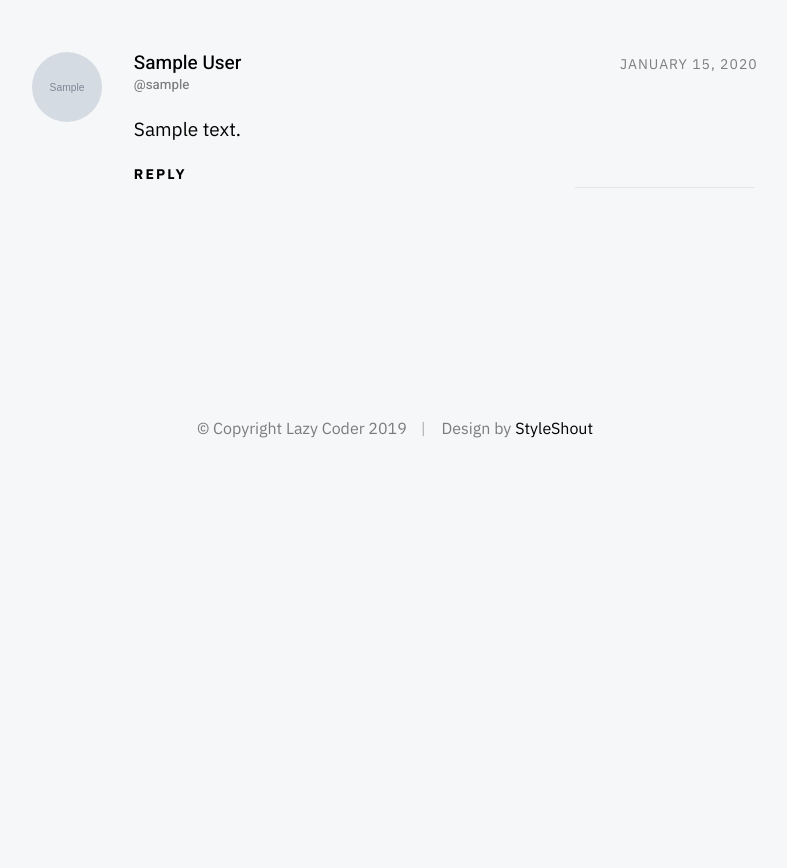
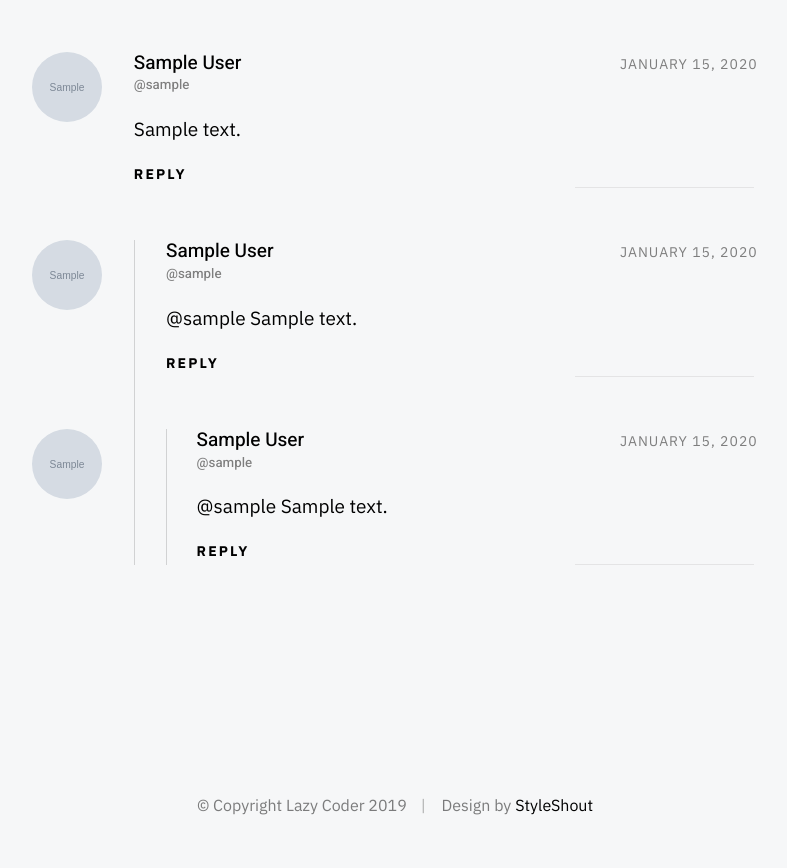
Before and after one commit to fadingreality1/Lazy_coder, a Django app: template templates/blog/post.html in a window 1280 px wide. Shown: the part 1062-1930 px from the top of the page, without its empty margins (355-1142 px from the left). Before the commit the page ends 1500 px from the top, so only its background shows below. Run offline with Django 3.2, Linux system fonts and the light colour scheme; the template is opened without the code that fills it: most values are stand-ins (such as "Sample title", 1, 10 or a date in 2020); grey boxes marked "Sample" are stand-in pictures.

Commit message:
finally i've achived the comment

```diff
--- a/blog/models.py
+++ b/blog/models.py
@@ -28,7 +28,7 @@ class Comment(models.Model):
     date_posted = models.DateTimeField(default=timezone.now)
     content = models.TextField()
     # ! parent comment
-    parent = models.ForeignKey('self', on_delete=models.CASCADE, null=True)
+    parent = models.ForeignKey('self', on_delete=models.CASCADE, null=True, related_name='replies')
 
     def __str__(self):
-        return f'{self.content[:200] } :: {self.user}'
+        return f'{self.content[:200] } :: {self.parent}'
--- a/blog/views.py
+++ b/blog/views.py
@@ -14,7 +14,7 @@ def home(req):
 def post(req, slug):
     try:
         post = Post.objects.get(slug = slug)
-        comments = Comment.objects.filter(post = post).order_by('-date_posted')
+        comments = Comment.objects.filter(Q(post = post) & Q(parent = None)).order_by('-date_posted')
     except:
         messages.error(req, f"No such page exists for '{slug.replace('-', ' ')}'.")
         return redirect("home")
--- a/templates/blog/comment/comments.html
+++ b/templates/blog/comment/comment.html
@@ -1,6 +1,7 @@
 {% load static %}
-
-<li class="depth-1 comment">
+{% comment %} ! this is level 0 comment template {% endcomment %}
+{% comment %} <ul class="children"> {% endcomment %}
+<li class="comment">
     <div class="comment__avatar">
         <img class="avatar" src="{{comment.user.profile.image.url}}" alt="" width="50" height="50"
             style="margin-top:0;">
@@ -26,7 +27,16 @@
         </div>
         {% comment %}! I know below code is shit but it is what it is {% endcomment %}
         {% comment %} ! passing argument with include tag {% endcomment %}
+
         {% include "blog/comment/style.html" with id=comment.id %}
         {% include "blog/comment/reply_form.html" with id=comment.id %}
+
     </div>
+    {% comment %} ! ISke neeche aega reply {% endcomment %}
+    {% comment %} ! recursively comments ko call krne ka jugaad bna le bhai {% endcomment %}
+    {% comment %} {% if comment.replies.all.exist %} {% endcomment %}
+        {% comment %} <h1>{{comment.replies.all}}</h1> {% endcomment %}
+        {% include "blog/comment/reply.html" with parent=comment %}
+    {% comment %} {% endif %} {% endcomment %}
 </li> <!-- end comment level 1 -->
+{% comment %} </ul> {% endcomment %}
--- a/templates/blog/comment/comment_section.html
+++ b/templates/blog/comment/comment_section.html
@@ -1,23 +1,15 @@
 {% load static %}
 
 <div class="large-full">
-
     <div id="comments" class="column large-12">
-
         <h3 class="h3">{{comments.count}} Comments.</h3>
-
         <!-- START commentlist -->
         <ol class="commentlist">
-
             {% for comment in comments %}
-                {% include "blog/comment/comments.html" with comment=comment %}
+                {% include "blog/comment/comment.html" with comment=comment %}
             {% endfor %}
-
-        </ol>
-        <!-- END commentlist -->
-
+        </ol> <!-- END commentlist -->
     </div> <!-- end comments -->
-
 </div> <!-- end comments-wrap -->
 
 {% comment %} TODO : Delete below code before pushing {% endcomment %}
--- /dev/null
+++ b/templates/blog/comment/reply.html
@@ -0,0 +1,45 @@
+{% load static %}
+{% for comment in parent.replies.all %}
+<ul class="children">
+    <li class="comment">
+        <div class="comment__avatar">
+            <img class="avatar" src="{{comment.user.profile.image.url}}" alt="" width="50" height="50"
+                style="margin-top:0;">
+        </div>
+
+        <div class="comment__content">
+
+            <div class="comment__info">
+                <div class="comment__author" style="line-height: 1.2em;">{{comment.user.first_name|title}}
+                    {{comment.user.last_name|title}}<br>
+                    <p style="font-size: 0.7em; margin-bottom:0; color:#7e7e7e">@{{comment.user.username}}</p>
+                </div>
+
+                <div class="comment__meta">
+                    <div class="comment__time">{{comment.date_posted|date:"F j, Y"}}</div>
+                </div>
+            </div>
+
+            <div class="comment__text">
+                <p style="margin-bottom:16px">
+                    @{{comment.parent.user.username}} {{comment.content}}
+                </p>
+            </div>
+            {% comment %}! I know below code is shit but it is what it is {% endcomment %}
+            {% comment %} ! passing argument with include tag {% endcomment %}
+
+            {% include "blog/comment/style.html" with id=comment.id %}
+            {% include "blog/comment/reply_form.html" with id=comment.id %}
+
+        </div>
+        {% comment %} ! ISke neeche aega reply {% endcomment %}
+        {% comment %} ! recursively comments ko call krne ka jugaad bna le bhai {% endcomment %}
+        {% comment %} {% if comment.replies.all.exist %} {% endcomment %}
+
+            {% include "blog/comment/reply.html" with parent=comment %}
+
+        {% comment %} {% endif %} {% endcomment %}
+    </li> <!-- end comment level 1 -->
+</ul>
+{% endfor %}
+{% comment %} ! list item k just upr recursive call starts {% endcomment %}
--- a/templates/blog/comment/reply_form.html
+++ b/templates/blog/comment/reply_form.html
@@ -1,3 +1,4 @@
+{% comment %}! id = parent.id {% endcomment %}
 {% load static %}
 <div id="rb{{id}}">
     <div class="comment" id="collapsible{{id}}">
```
